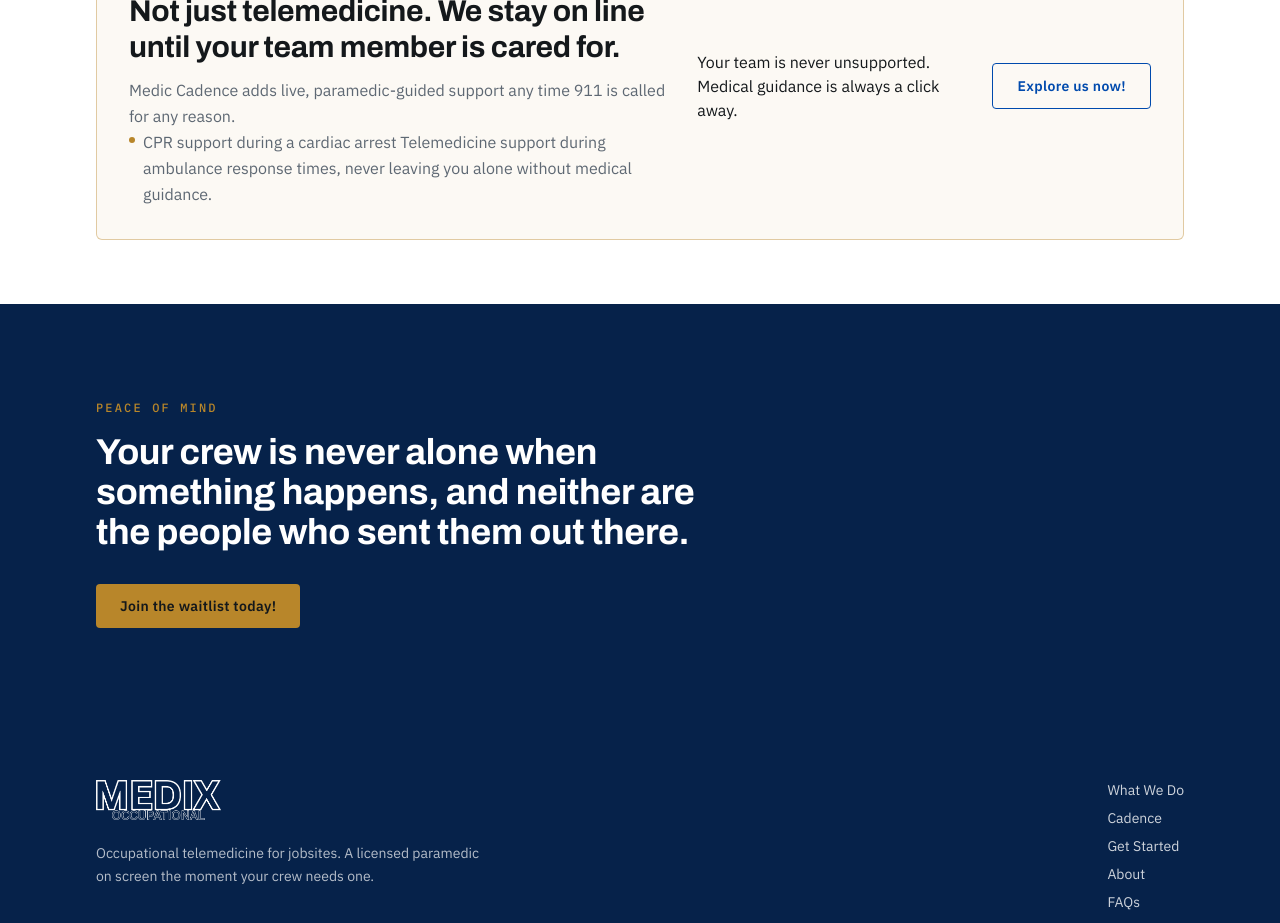
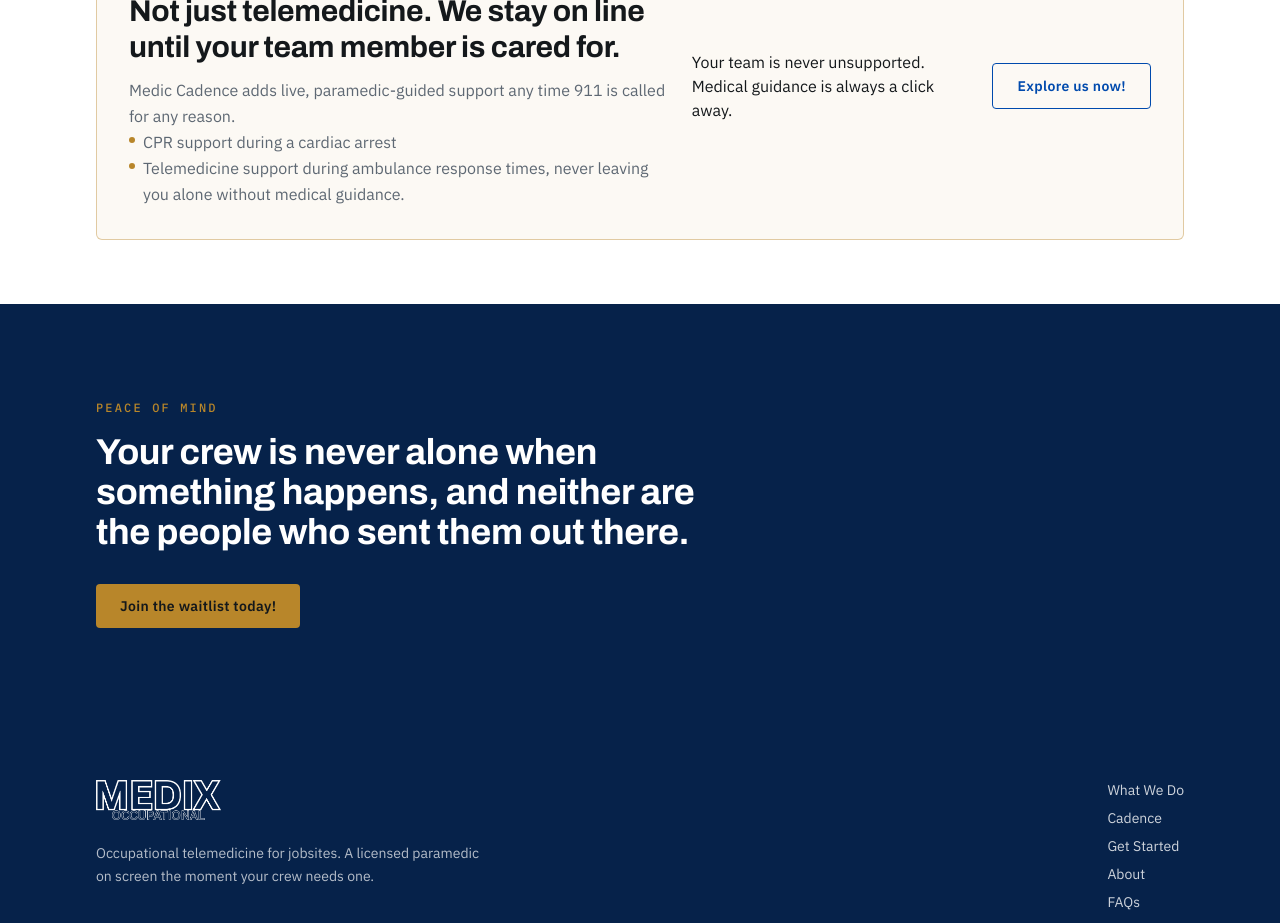
Before and after one commit to whatnewads/medixWebsite, a Next.js app: page / in a window 1280 px wide. Shown: the part 3240-4163 px from the top of the page. Built offline with nearby package versions, Linux system fonts and the light colour scheme; no server answers.

Commit message:
li syntax on src/page

```diff
--- a/src/app/page.tsx
+++ b/src/app/page.tsx
@@ -192,7 +192,9 @@
                     <li className="flex items-start gap-2">
                     <span className="mt-2 h-1.5 w-1.5 shrink-0 rounded-full bg-signal" aria-hidden="true" />
                     CPR support during a cardiac arrest
-                    Telemedicine support during ambulance response times, never leaving you alone without medical guidance.
+                    </li>
+                    <li className="flex items-start gap-2">
+                    <span className="mt-2 h-1.5 w-1.5 shrink-0 rounded-full bg-signal" aria-hidden="true" />                    Telemedicine support during ambulance response times, never leaving you alone without medical guidance.
                     </li>
                 </ul>
               </div>
```
